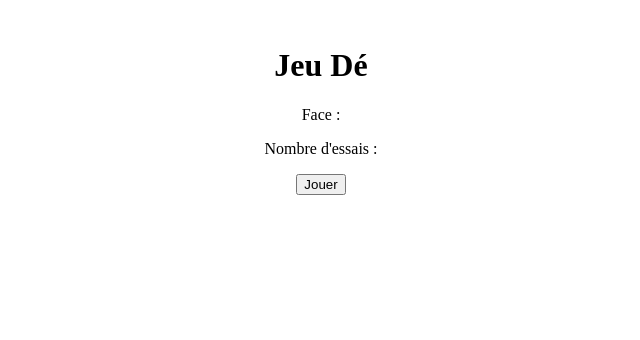
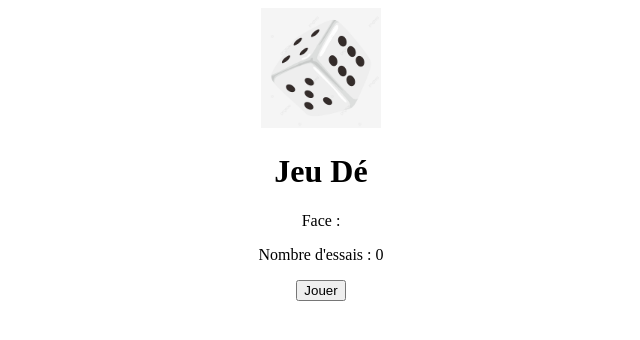
Before and after one commit to ISNTIC-2021/jeu, a React (Create React App) app: page / in a window 1280 px wide. Shown: the top 340 px of the page, without its empty margins (319-959 px from the left). Built offline with nearby package versions, Linux system fonts and the light colour scheme.

Commit message:
add Game.css, add assets file and start coding

```diff
--- a/src/components/Game.css
+++ b/src/components/Game.css
@@ -1,3 +1,7 @@
 body{
     text-align: center;
 }
+img{
+    height:120px;
+    width:120px;
+}
--- a/src/components/Game.jsx
+++ b/src/components/Game.jsx
@@ -1,5 +1,6 @@
 import React, { Component } from 'react'
 import '../components/Game.css';
+import De from '../assets/de.jpg'
 
 class Game extends Component {
     constructor(props){
@@ -10,10 +11,10 @@ class Game extends Component {
   render() {
     return (
       <>
-      <img src="" alt="" />
+      <img src={De} alt="" />
       <h1>Jeu Dé</h1>
-      <p>Face : </p>
-      <p>Nombre d'essais : </p>
+      <p>Face : {this.state.face}</p>
+      <p>Nombre d'essais : {this.state.computer}</p>
       <button onClick="">Jouer</button>
       </>
     )
```
